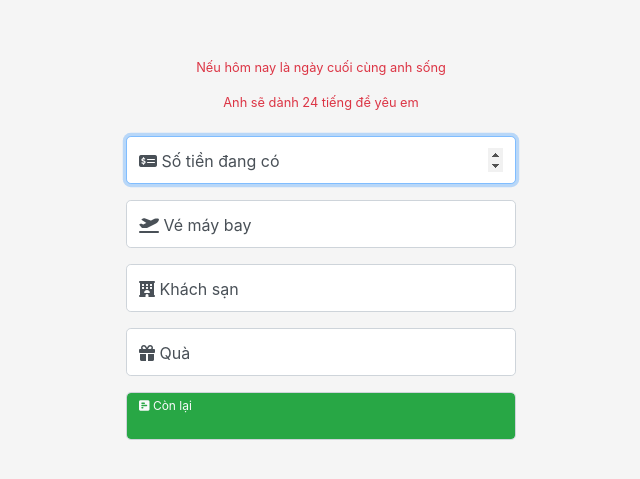
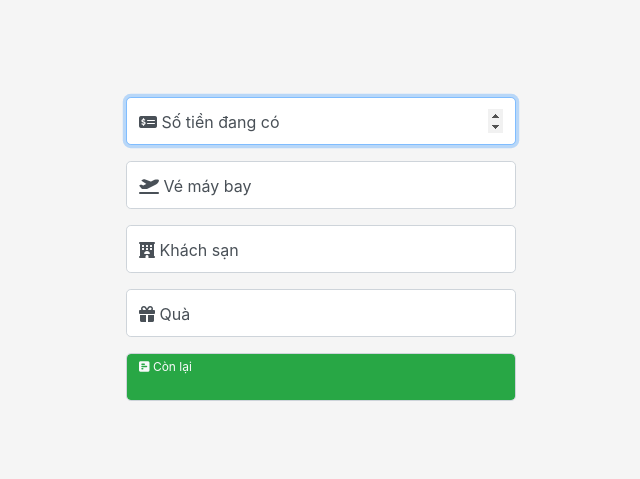
Before and after one commit to vehue/vehue.github.io, a plain HTML site: page index.html in a window 1280 px wide. Shown: the part 123-602 px from the top of the page, without its empty margins (319-959 px from the left). Drawn offline with Linux system fonts and the light colour scheme.

Commit message:
Update index.html

```diff
--- a/index.html
+++ b/index.html
@@ -17,10 +17,6 @@
 
 <body cz-shortcut-listen="true" style="padding-top:0px">
   <form class="form-signin">
-    <div class="text-center mb-4">
-      <p class="small text-danger">Nếu hôm nay là ngày cuối cùng anh sống</p>
-      <p class="small text-danger">Anh sẽ dành 24 tiếng để yêu em</p>
-    </div>
     <div class="form-label-group">
       <input data-bind="value: TienDangCo, valueUpdate: 'afterkeydown'" id="dangco" type="number"
         class="form-control form-control-lg" placeholder="Số tiền đang có" required="" autofocus="">
```
